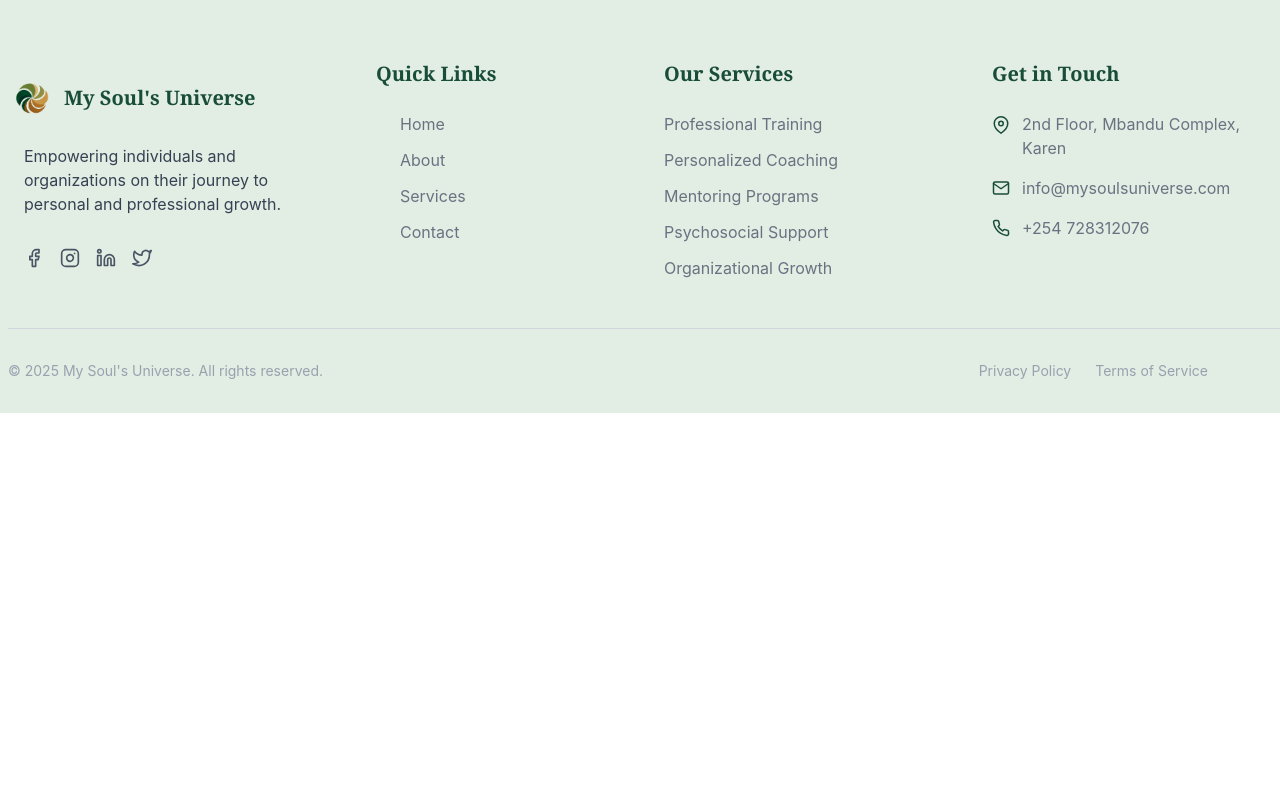
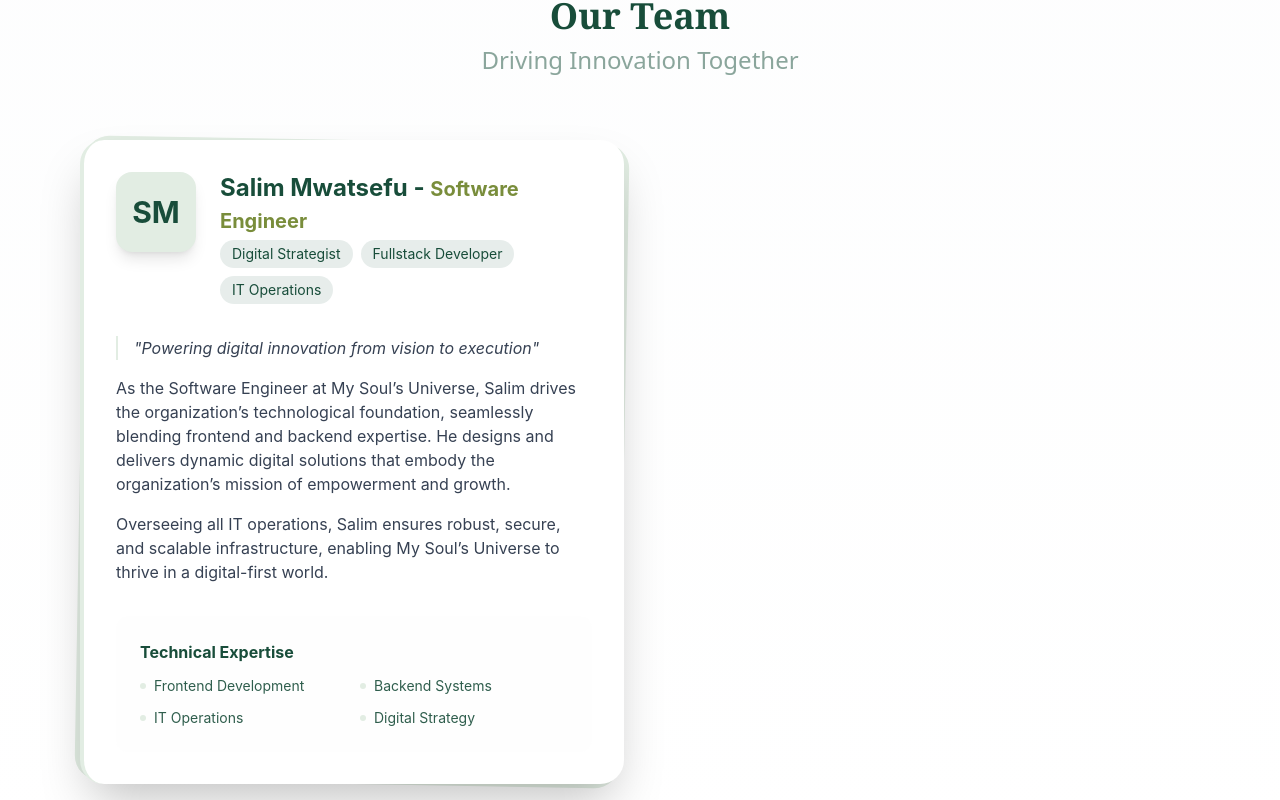
Before and after one commit to Salimmwatsefu/Siman-Centre, a React (Vite) app: page /about in a window 1280 px wide. Shown: the part 4960-5760 px from the top of the page. Before the commit the page ends 5373 px from the top, so only its background shows below. Built offline with nearby package versions, Linux system fonts and the light colour scheme.

Commit message:
Add Team section

```diff
--- a/src/components/About/TeamSection.jsx
+++ b/src/components/About/TeamSection.jsx
@@ -188,6 +188,59 @@ const TeamSection = () => {
             </div>
           </div>
         </div>
+
+        {/* Team Section */}
+        <div className="mb-16 mt-20 relative">
+          <h2 className="text-4xl font-bold text-dark-green mb-4 text-center font-serif relative z-10">
+            Our Team
+            <span className="block mt-2 text-2xl font-sans font-medium text-dark-green/50">Driving Innovation Together</span>
+          </h2>
+
+        </div>
+
+        <div className="grid grid-cols-1 md:grid-cols-2 gap-8">
+          {/* Software Engineer Card */}
+          <div className="relative group transform hover:-translate-y-2 transition-all duration-500">
+            <div className="absolute inset-0 bg-pale-green rounded-3xl transform rotate-1 group-hover:rotate-2 transition-all duration-500" />
+            <div className="relative bg-white p-8 rounded-3xl shadow-2xl border-l-4 border-pale-green">
+              <div className="flex items-start mb-8">
+                <div className="relative">
+                  <div className="w-20 h-20 bg-pale-green rounded-2xl flex items-center justify-center text-dark-green text-3xl font-bold shadow-lg">
+                    SM
+                  </div>
+                </div>
+                <div className="ml-6 flex-1">
+                  <h3 className="text-2xl font-bold text-dark-green mb-1">Salim Mwatsefu - <span className="text-xl text-olive-green">Software Engineer</span></h3>
+                  <div className="inline-flex flex-wrap gap-2">
+                    <span className="px-3 py-1 bg-dark-green/10 text-dark-green rounded-full text-sm">Digital Strategist</span>
+                    <span className="px-3 py-1 bg-dark-green/10 text-dark-green rounded-full text-sm">Fullstack Developer</span>
+                    <span className="px-3 py-1 bg-dark-green/10 text-dark-green rounded-full text-sm">IT Operations</span>
+                  </div>
+                </div>
+              </div>
+              <div className="space-y-4 text-gray-700 mb-8">
+  <p className="border-l-2 border-pale-green pl-4 italic">"Powering digital innovation from vision to execution"</p>
+  <p className="text-gray-700 mt-2">
+    As the Software Engineer at My Soul’s Universe, Salim drives the organization’s technological foundation, seamlessly blending frontend and backend expertise. He designs and delivers dynamic digital solutions that embody the organization’s mission of empowerment and growth.
+  </p>
+  <p className="text-gray-700 mt-2">
+    Overseeing all IT operations, Salim ensures robust, secure, and scalable infrastructure, enabling My Soul’s Universe to thrive in a digital-first world.
+  </p>
+</div>
+<div className="bg-pale-green/5 p-6 rounded-xl">
+  <h4 className="text-dark-green font-bold mb-3">Technical Expertise</h4>
+  <div className="grid grid-cols-2 gap-3">
+    {['Frontend Development', 'Backend Systems', 'IT Operations', 'Digital Strategy'].map((item) => (
+      <div key={item} className="flex items-center">
+        <div className="w-1.5 h-1.5 bg-pale-green rounded-full mr-2" />
+        <span className="text-dark-green/90 text-sm">{item}</span>
+      </div>
+    ))}
+  </div>
+</div>
+            </div>
+          </div>
+          </div>
       </div>
     </section>
   );
--- a/src/components/Contacts/Contact.jsx
+++ b/src/components/Contacts/Contact.jsx
@@ -86,7 +86,7 @@ const Contact = () => {
                 </div>
                 <div>
                   <h4 className="font-bold mb-1">Location</h4>
-                  <p className="text-gray-600">2nd Floor, Room 2 Mbandu Complex, Karen</p>
+                  <p className="text-gray-600">2nd Floor, Mbandu Complex, Karen</p>
                 </div>
               </div>
 
```
